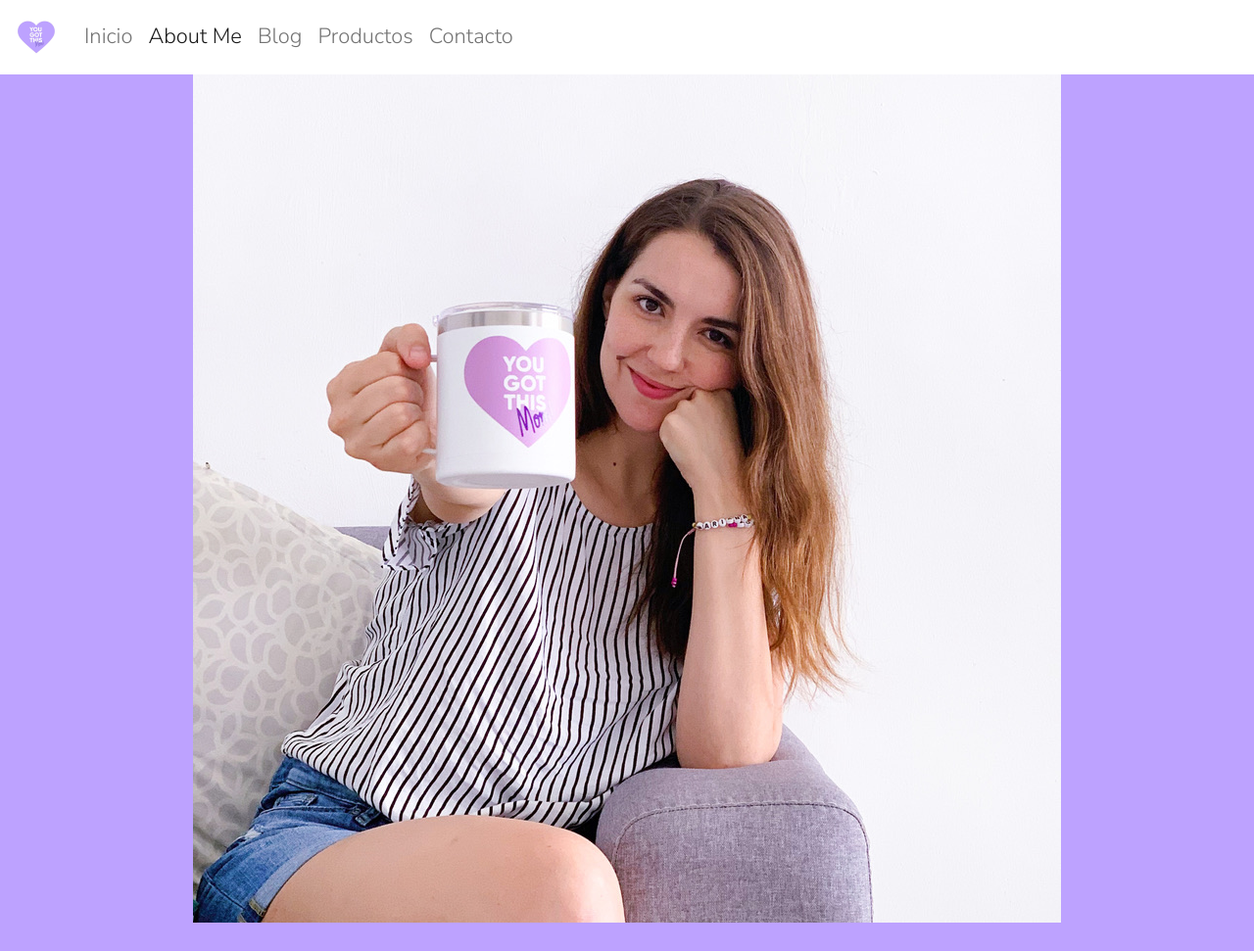
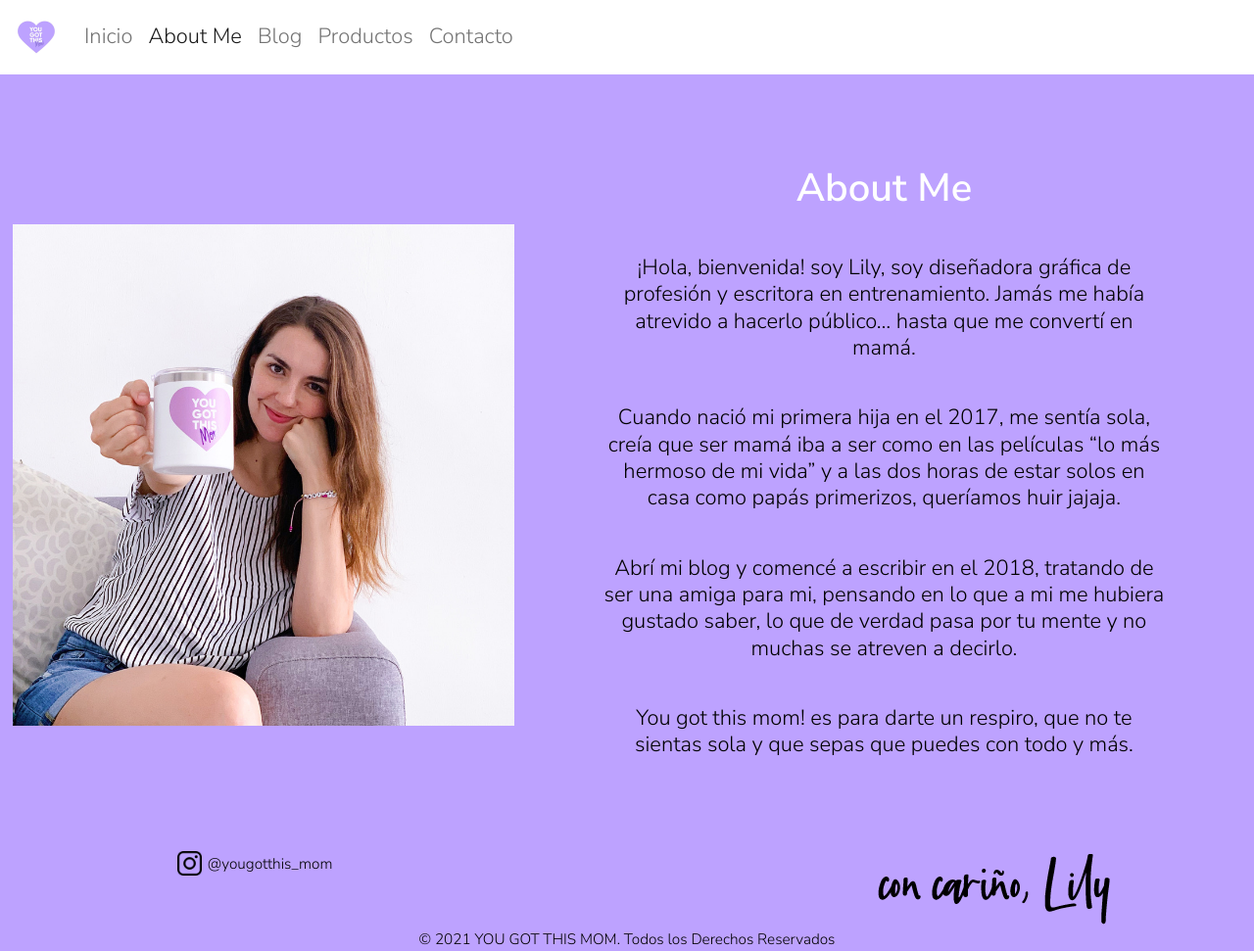
Before and after one commit to alejandrodiazpugh/coderhouse29190, a plain HTML site: page pages/aboutMe.html in a window 1280 px wide. Shown: the top 971 px of the page at 98% size. Drawn offline with Linux system fonts and the light colour scheme.

Commit message:
commit de Desafio: 2 paginas armadas con bootstrap

```diff
--- a/css/style.css
+++ b/css/style.css
@@ -85,6 +85,7 @@ header {
     width: 100%;
     position: fixed;
     z-index: 9999;
+    top: 0;
 }
 
 main {
@@ -113,13 +114,29 @@ main {
     width: 2vw;
 }
 
-/* --containers-- */
+.cover {
+    object-fit: cover;
+}
+
+.img-size {
+    width: 75%;
+    height: auto;
+    padding-top: 5rem;
+}
+/* ----------containers---------- */
 
 .clr-darkpurple {
     background-color: var(--clr-secondary);
 }
 
 
+/* ----------media----------*/
+@media only screen and (min-width: 990px) {
+    .img-size {
+        width: 40vw;
+        margin-left: 1vw;
+    }
+}
 
 
 
--- a/pages/aboutMe.html
+++ b/pages/aboutMe.html
@@ -31,34 +31,26 @@
           </nav>
     </header>
     <main>
-       <div class="container-fluid">
+        <div class="d-flex flex-column flex-lg-row align-content-center justify-content-center pt-5">
+            <img class="flex-grow-0 cover align-self-center img-size" src="../images/aboutImg.jpeg" alt="Imagen About Me">
+            <div class="p-4 mt-5 align-self-center flex-grow-1">
+                <h2 class="text-white fw-bold mt-5">About Me</h2>
+                <p>¡Hola, bienvenida! soy Lily, soy diseñadora gráfica de profesión y escritora en entrenamiento. Jamás me había atrevido a hacerlo público… hasta que me convertí en mamá. </p>
+                <p>Cuando nació mi primera hija en el 2017, me sentía sola, creía que ser mamá iba a ser como en las películas “lo más hermoso de mi vida” y a las dos horas de estar solos en casa como papás primerizos, queríamos huir jajaja. </p>
+                <p>Abrí mi blog y comencé a escribir en el 2018, tratando de ser una amiga para mi, pensando en lo que a mi me hubiera gustado saber, lo que de verdad pasa por tu mente y no muchas se atreven a decirlo.</p>
+                <p>You got this mom! es para darte un respiro, que no te sientas sola y que sepas que puedes con todo y más.</p>
+            </div>
+        </div>
 
-       </div>
-            <h2 class="aboutMe__title">About Me</h2>
-        </section>
-        <section class="mainSection">
-            <div class="aboutMe__container">
-                <div class="aboutMe__hero">
-                    <img class="hero" src="../images/aboutImg.jpeg" alt="Imagen About Me">
-                </div>
-                <div class="aboutMe__text">
-                    <p>¡Hola, bienvenida! soy Lily, soy diseñadora gráfica de profesión y escritora en entrenamiento. Jamás me había atrevido a hacerlo público… hasta que me convertí en mamá. </p>
-                    <p>Cuando nació mi primera hija en el 2017, me sentía sola, creía que ser mamá iba a ser como en las películas “lo más hermoso de mi vida” y a las dos horas de estar solos en casa como papás primerizos, queríamos huir jajaja. </p>
-                    <p>Abrí mi blog y comencé a escribir en el 2018, tratando de ser una amiga para mi, pensando en lo que a mi me hubiera gustado saber, lo que de verdad pasa por tu mente y no muchas se atreven a decirlo.</p>
-                    <p>You got this mom! es para darte un respiro, que no te sientas sola y que sepas que puedes con todo y más.</p>
-                </div>
-
-            </div>
-             </section>
     </main>
     <footer>
         <div class="container">
             <div class="row">
                 <div class="col-md-4 col-sm-12 p-0 mt-4">
-                    <a href="https://www.instagram.com/yougotthis_mom/" target="_blank"><img class="img-social" src="images/instagramLogo.png" alt="instagramSVG"> <span class="social-text">@yougotthis_mom</span></a>
+                    <a href="https://www.instagram.com/yougotthis_mom/" target="_blank"><img class="img-social" src="../images/instagramLogo.png" alt="instagramSVG"> <span class="social-text">@yougotthis_mom</span></a>
                 </div>
                 <div class="col-md-4 offset-md-4 mt-4">
-                    <img src="images/firma.png" alt="Firma 'Con cariño, Lily'">
+                    <img src="../images/firma.png" alt="Firma 'Con cariño, Lily'">
                 </div>
                 <div class="col-md-12 p-0 m-0">
                     <p class="derechos mt-0 mb-3">© 2021 YOU GOT THIS MOM. Todos los Derechos Reservados</p>
```
